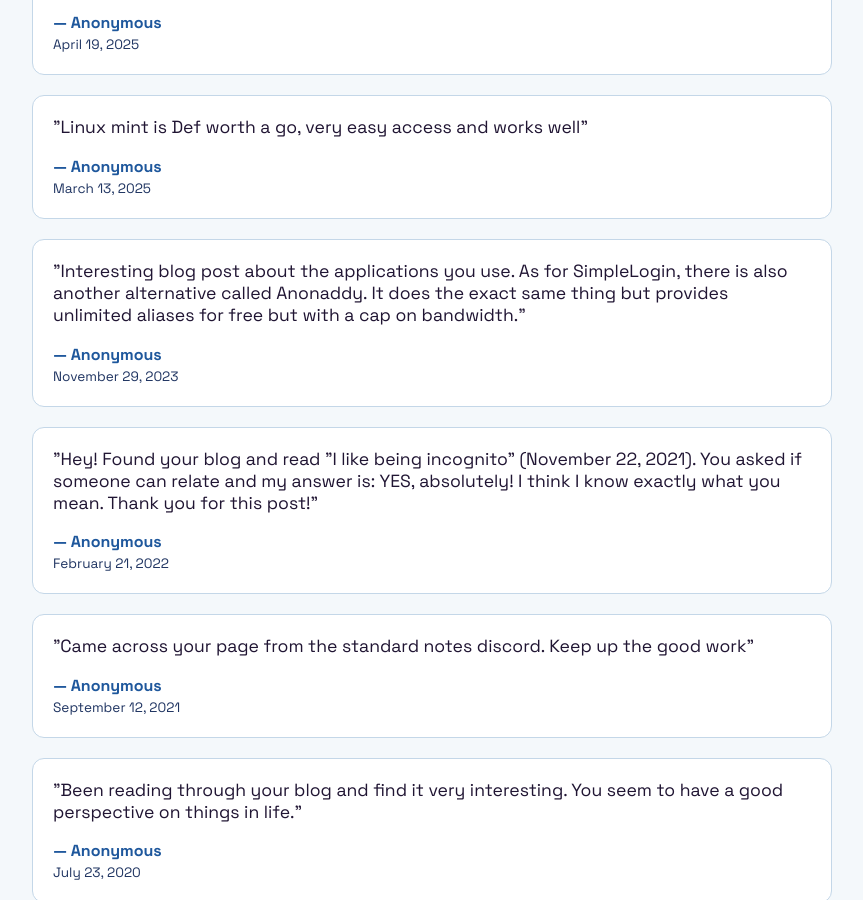
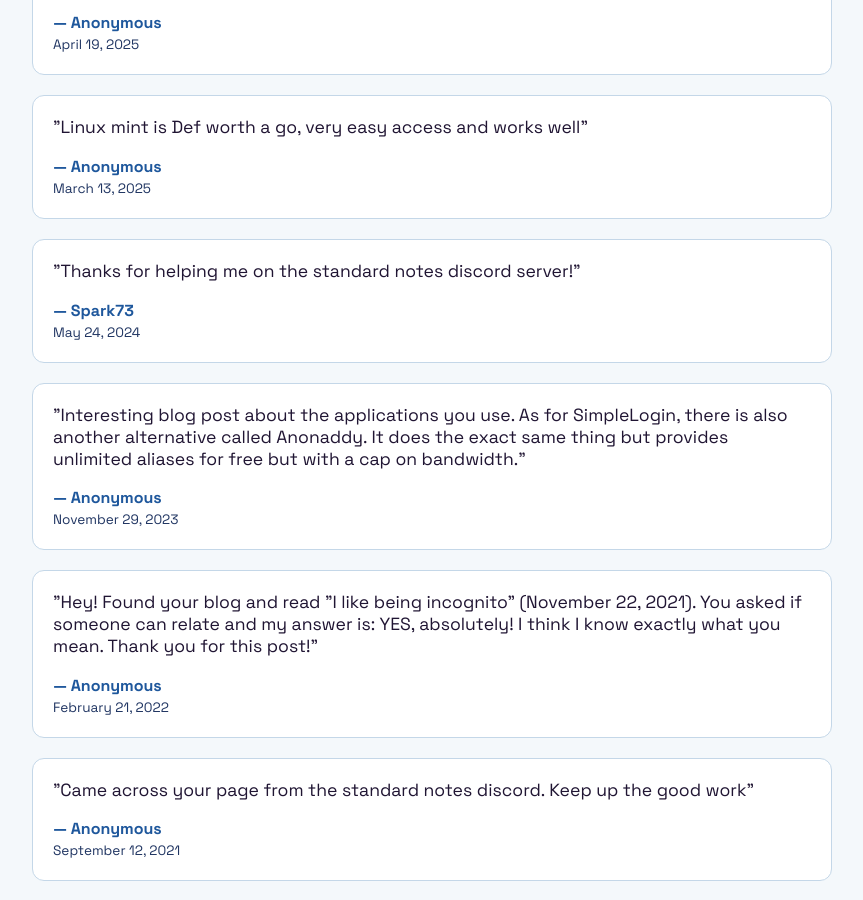
Before and after one commit to PASSK3YS/PASSK3YS.github.io, a Jekyll site: the page built from guestbook.md, in a window 1280 px wide and 900 px high, scrolled down 880 px. Shown: the whole window, without its empty margins (208-1071 px from the left). Built offline with Jekyll 4.4.1, drawn with Linux system fonts in a browser that asks for light colours.

Commit message:
chore: import guestbook entries

```diff
--- a/guestbook.md
+++ b/guestbook.md
@@ -51,6 +51,12 @@ permalink: /guestbook/
     </div>
 
     <div class="grid-item">
+      <p style="color: var(--text); font-size: 1.1rem; margin-top: 0;">"Thanks for helping me on the standard notes discord server!"</p>
+      <p style="color: var(--accent); margin-bottom: 0; font-weight: bold;">&mdash; Spark73</p>
+      <span style="color: var(--text-muted); font-size: 0.85rem;">May 24, 2024</span>
+    </div>
+
+    <div class="grid-item">
       <p style="color: var(--text); font-size: 1.1rem; margin-top: 0;">"Interesting blog post about the applications you use. As for SimpleLogin, there is also another alternative called Anonaddy. It does the exact same thing but provides unlimited aliases for free but with a cap on bandwidth."</p>
       <p style="color: var(--accent); margin-bottom: 0; font-weight: bold;">&mdash; Anonymous</p>
       <span style="color: var(--text-muted); font-size: 0.85rem;">November 29, 2023</span>
```
